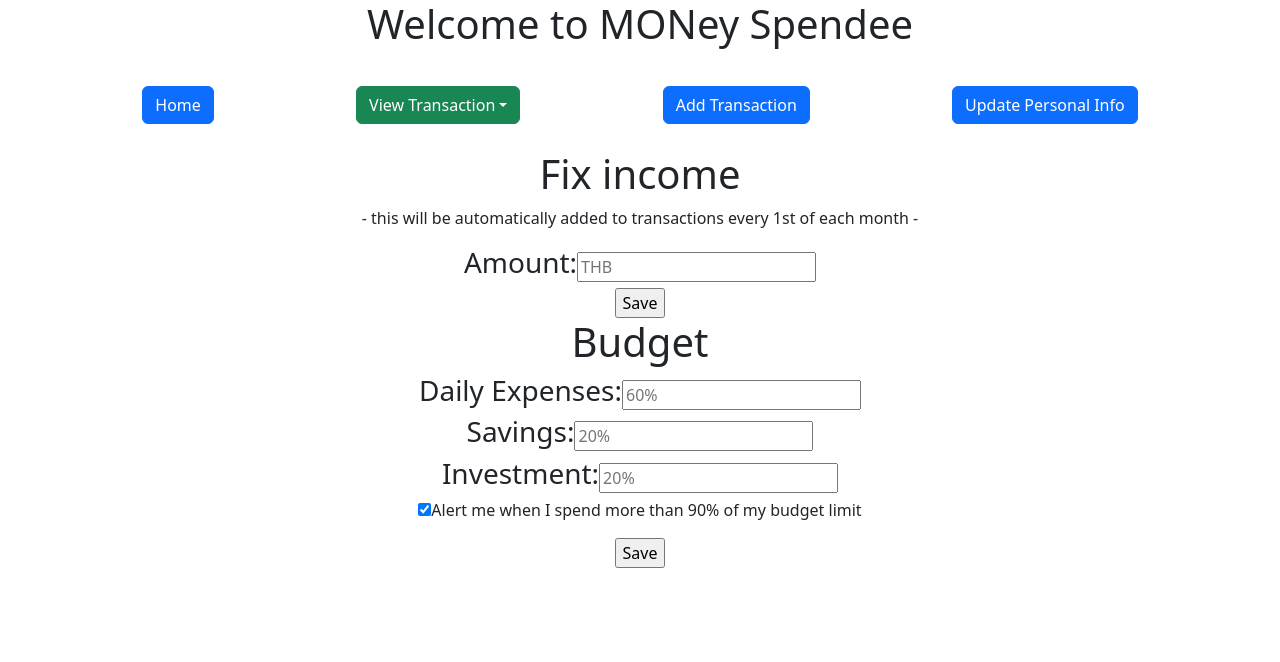
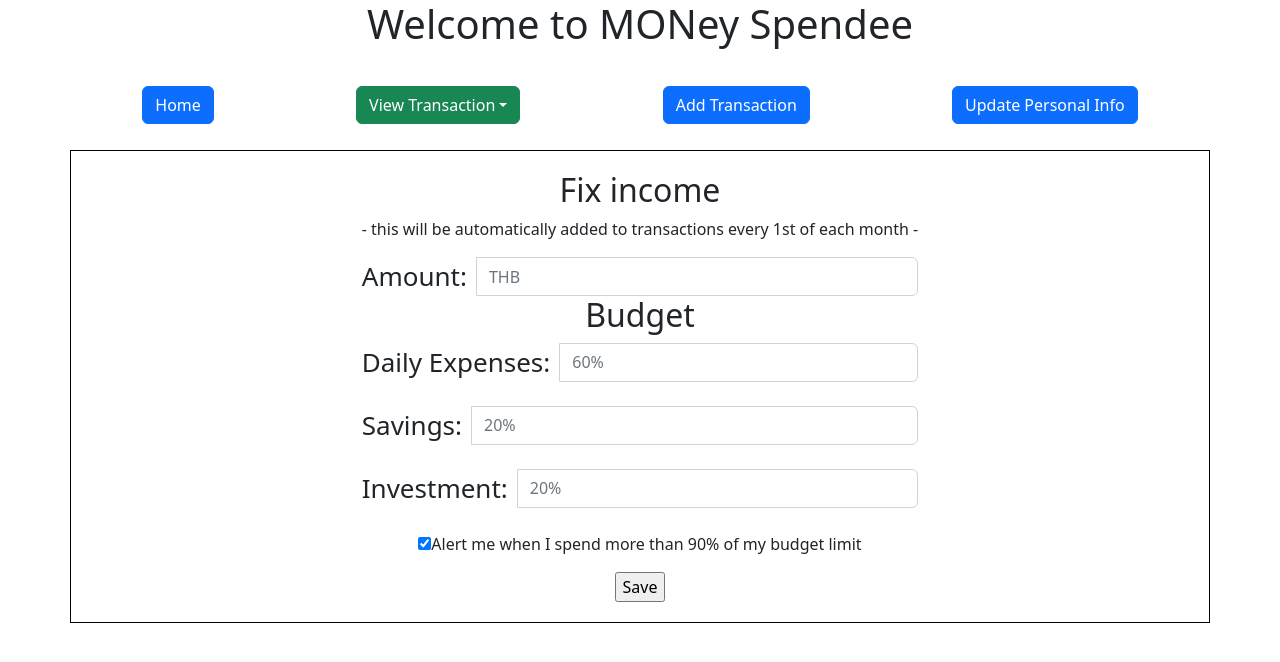
Before and after one commit to chonnikan-aue/money-spendee-client, a React (Create React App) app: page /update-info in a window 1280 px wide. Shown: the top 662 px of the page. Built offline with nearby package versions, Linux system fonts and the light colour scheme; the HTML template or start-up script is replaced by a standard one.

Commit message:
"style 2"

```diff
--- a/src/components/AddTransaction/AddTransaction.js
+++ b/src/components/AddTransaction/AddTransaction.js
@@ -36,7 +36,7 @@ const AddTransaction = () => {
 
   return (
     <div>
-      <div className="box">
+      <div className="container box">
 
         <form onSubmit={handleSubmit}>
           <div className="form-group">
--- a/src/components/UpdateInfo/UpdateInfo.css
+++ b/src/components/UpdateInfo/UpdateInfo.css
@@ -1,3 +1,14 @@
 .input {
     display: inline-block;
 }
+.box {
+    display: flex;
+    justify-content: center;
+    margin: 0 20px;
+    border: 1px solid black;
+    padding: 20px;
+  }
+  .input-label {
+    margin-right: 10px;
+    font-size: 26px;
+  }
--- a/src/components/UpdateInfo/UpdateInfo.js
+++ b/src/components/UpdateInfo/UpdateInfo.js
@@ -1,17 +1,17 @@
 import React, { useState } from "react"
 import './UpdateInfo.css'
 import axios from "axios"
+import 'bootstrap/dist/css/bootstrap.css';
 
 const UpdateInfo = () => {
-
   const [budget, setBudget] = useState({
     income: '',
     expenses: '',
     saving: '',
     invest: '',
-  })
+  });
 
-  const [alert, setAlert] = useState(true)
+  const [alert, setAlert] = useState(true);
 
   const handleChange = e => {
     const intValue = parseInt(e.target.value, 10);
@@ -19,58 +19,69 @@ const UpdateInfo = () => {
       ...prevState,
       [e.target.name]: intValue
     }));
-  }
+  };
 
   const handleSubmit = e => {
     e.preventDefault();
-    console.log(budget)
-    // axios.post("http://localhost:3001/", budget)
-    // .then(res => {
-    //     console.log(res)
-    // })
-  }
+    console.log(budget);
+  };
 
   return (
-    <div>
+    <div className="container box">
+      <form onSubmit={handleSubmit}>
+        <div className="form-group">
           <span className="changeIncome">
-        <h1>Fix income</h1>
+            <h2>Fix income</h2>
             <p>- this will be automatically added to transactions every 1st of each month -</p>
-        <h3 className='input'>Amount:</h3>
+            <div className="input-group">
+            <label htmlFor="income" className="input-label">Amount:</label>
               <input
                 type="text"
                 name="income"
                 placeholder="THB"
                 onChange={handleChange}
+                className="form-control"
               />
-        <form onSubmit={handleSubmit}>
-          <input type="submit" value="Save" />
-        </form>
+            </div>
           </span>
           <span className="changeBudget">
-        <h1>Budget</h1>
-        <h3 className='input'>Daily Expenses:</h3>
+            <h2>Budget</h2>
+            <div className="input-group">
+              <label htmlFor="expenses" className="input-label">Daily Expenses:</label>
               <input
                 type="text"
                 name="expenses"
-          placeholder="60%" // need to update to default value from DB
+                placeholder="60%"
                 onChange={handleChange}
+                className="form-control"
               />
+            </div>
             <br />
-        <h3 className='input'>Savings:</h3>
+            <div className="input-group">
+              <label htmlFor="saving" className="input-label">Savings:</label>
               <input
                 type="text"
                 name="saving"
-          placeholder="20%" // need to update to default value from DB
+                placeholder="20%"
                 onChange={handleChange}
+                className="form-control"
               />
+            </div>
             <br />
-        <h3 className='input'>Investment:</h3>
+            <div className="input-group">
+              <label htmlFor="invest" className="input-label">Investment:</label>
+
               <input
                 type="text"
                 name="invest"
-          placeholder="20%" // need to update to default value from DB
+                placeholder="20%"
                 onChange={handleChange}
+                className="form-control"
               />
+            </div>
+            <div className="input-group">
+
+            </div>
             <br />
             <input
               type="checkbox"
@@ -84,9 +95,10 @@ const UpdateInfo = () => {
               <input type="submit" value="Save" />
             </form>
           </span>
+        </div>
+      </form>
+    </div>
+  );
+};
 
-    </div>
-  )
-}
-
-export default UpdateInfo
+export default UpdateInfo;
```
Lines whose indentation alone changed are shown as unchanged.
